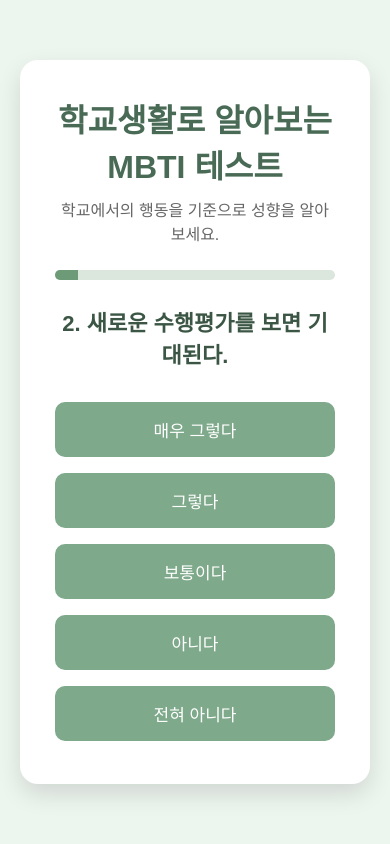
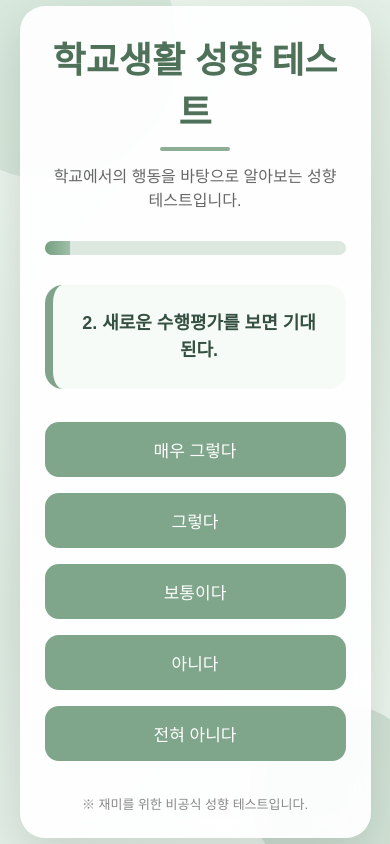
Before and after one commit to serayu2008/web, a plain HTML site: page index.html in a window 390 px wide. Both pictures are taken after a click on the button "매우 그렇다". Drawn offline with Linux system fonts and the light colour scheme.

Commit message:
Update index.html

```diff
--- a/index.html
+++ b/index.html
@@ -3,60 +3,124 @@
 <head>
 <meta charset="UTF-8">
 <meta name="viewport" content="width=device-width, initial-scale=1.0">
-<title>학교생활로 알아보는 MBTI 테스트</title>
+
+<title>학교생활 성향 테스트</title>
 
 <style>
-*{margin:0;padding:0;box-sizing:border-box;font-family:"맑은 고딕",sans-serif;}
+*{
+    margin:0;
+    padding:0;
+    box-sizing:border-box;
+    font-family:"Pretendard","맑은 고딕",sans-serif;
+}
+
 body{
-background:#edf5ef;
-display:flex;
-justify-content:center;
-align-items:center;
-min-height:100vh;
-padding:20px;
+    background:linear-gradient(135deg,#eef7f0,#dceadf,#eef7f0);
+    min-height:100vh;
+    display:flex;
+    justify-content:center;
+    align-items:center;
+    overflow:hidden;
 }
+
+.circle{
+    position:fixed;
+    border-radius:50%;
+    z-index:-1;
+}
+
+.c1{
+    width:260px;
+    height:260px;
+    background:#bdd6c3;
+    top:-80px;
+    left:-80px;
+    opacity:.45;
+}
+
+.c2{
+    width:180px;
+    height:180px;
+    background:#8fb29a;
+    bottom:-40px;
+    right:-40px;
+    opacity:.3;
+}
+
 .card{
-background:white;
-width:100%;
-max-width:700px;
-padding:35px;
-border-radius:18px;
-box-shadow:0 10px 25px rgba(0,0,0,.12);
+    width:90%;
+    max-width:760px;
+    background:rgba(255,255,255,.92);
+    backdrop-filter:blur(10px);
+    border-radius:25px;
+    padding:40px;
+    box-shadow:0 20px 45px rgba(0,0,0,.12);
+    animation:fade .6s;
+}
+
+@keyframes fade{
+from{
+opacity:0;
+transform:translateY(20px);
+}
+to{
+opacity:1;
+transform:translateY(0);
+}
 }
 
 h1{
 text-align:center;
-color:#496b56;
+color:#4f7159;
+font-size:36px;
 margin-bottom:10px;
 }
 
-p{
+h1::after{
+content:"";
+display:block;
+width:70px;
+height:4px;
+background:#8dae94;
+margin:12px auto;
+border-radius:10px;
+}
+
+.subtitle{
 text-align:center;
 color:#666;
-margin-bottom:25px;
+margin-bottom:30px;
 }
 
 .progress{
-height:10px;
-background:#dbe7dd;
-border-radius:10px;
-margin-bottom:25px;
+height:14px;
+background:#dce8df;
+border-radius:20px;
 overflow:hidden;
+margin-bottom:30px;
 }
 
 .bar{
 height:100%;
 width:0%;
-background:#6d9b77;
-transition:.3s;
+background:linear-gradient(90deg,#769e82,#9ec0a7);
+transition:.35s;
+}
+
+.questionBox{
+background:#f6fbf7;
+padding:25px;
+border-radius:18px;
+border-left:8px solid #80a48b;
+margin-bottom:25px;
 }
 
 .question{
 font-size:22px;
+color:#355041;
 font-weight:bold;
-margin-bottom:25px;
-color:#3b5644;
 text-align:center;
+line-height:1.5;
 }
 
 button{
@@ -64,16 +128,18 @@
 padding:15px;
 margin:8px 0;
 border:none;
-border-radius:10px;
-background:#7ea98a;
+border-radius:14px;
+background:#7fa58b;
 color:white;
 font-size:17px;
 cursor:pointer;
-transition:.2s;
+transition:.25s;
 }
 
 button:hover{
-background:#678f72;
+transform:translateY(-3px);
+background:#648b73;
+box-shadow:0 10px 20px rgba(0,0,0,.15);
 }
 
 #result{
@@ -82,40 +148,89 @@
 }
 
 .type{
-font-size:48px;
-color:#53775d;
-margin:20px;
+font-size:72px;
 font-weight:bold;
+color:#557964;
+margin:20px 0;
+animation:pop .5s;
 }
 
-.small{
+@keyframes pop{
+from{
+transform:scale(.5);
+opacity:0;
+}
+to{
+transform:scale(1);
+opacity:1;
+}
+}
+
+.desc{
 font-size:18px;
-line-height:1.7;
 color:#555;
+line-height:1.8;
+margin-top:10px;
 }
 
 .restart{
+margin-top:30px;
+}
+
+.footer{
 margin-top:25px;
+text-align:center;
+font-size:13px;
+color:#888;
+}
+
+@media(max-width:600px){
+
+.card{
+padding:25px;
+}
+
+.question{
+font-size:18px;
+}
+
+.type{
+font-size:55px;
+}
+
 }
 </style>
+
 </head>
 
 <body>
+
+<div class="circle c1"></div>
+<div class="circle c2"></div>
 
 <div class="card">
 
 <div id="quiz">
 
-<h1>학교생활로 알아보는 MBTI 테스트</h1>
-<p>학교에서의 행동을 기준으로 성향을 알아보세요.</p>
+<h1>학교생활 성향 테스트</h1>
+
+<div class="subtitle">
+학교에서의 행동을 바탕으로 알아보는 성향 테스트입니다.
+</div>
 
 <div class="progress">
 <div class="bar" id="bar"></div>
 </div>
 
+<div class="questionBox">
 <div class="question" id="question"></div>
+</div>
 
 <div id="answers"></div>
+
+<div class="footer">
+※ 재미를 위한 비공식 성향 테스트입니다.
+</div>
 
 </div>
 
@@ -125,18 +240,18 @@
 
 <div class="type" id="type"></div>
 
-<div class="small" id="desc"></div>
+<div class="desc" id="desc"></div>
 
-<button class="restart" onclick="location.reload()">다시하기</button>
+<button class="restart" onclick="location.reload()">
+다시 테스트하기
+</button>
 
 </div>
 
 </div>
 
 <script>
-
-const questions=[
-
+  const questions=[
 {q:"쉬는 시간에 먼저 친구에게 말을 건다.",type:"EI"},
 {q:"새로운 수행평가를 보면 기대된다.",type:"SN"},
 {q:"친구의 고민은 공감보다 해결이 중요하다.",type:"TF"},
@@ -148,8 +263,15 @@
 {q:"발표하는 것이 재미있다.",type:"EI"},
 {q:"상상을 자주 하는 편이다.",type:"SN"},
 {q:"감정보다 사실을 먼저 본다.",type:"TF"},
-{q:"시간표나 계획표를 자주 작성한다.",type:"JP"}
+{q:"시간표를 작성하는 것을 좋아한다.",type:"JP"}
+];
 
+const choices=[
+["매우 그렇다",2],
+["그렇다",1],
+["보통이다",0],
+["아니다",-1],
+["전혀 아니다",-2]
 ];
 
 let index=0;
@@ -161,14 +283,6 @@
 J:0,P:0
 };
 
-const choices=[
-["매우 그렇다",2],
-["그렇다",1],
-["보통이다",0],
-["아니다",-1],
-["전혀 아니다",-2]
-];
-
 function showQuestion(){
 
 document.getElementById("bar").style.width=
@@ -177,17 +291,19 @@
 document.getElementById("question").innerHTML=
 (index+1)+". "+questions[index].q;
 
-const area=document.getElementById("answers");
-area.innerHTML="";
+const answers=document.getElementById("answers");
+answers.innerHTML="";
 
-choices.forEach(c=>{
+choices.forEach(choice=>{
 
-const b=document.createElement("button");
-b.innerHTML=c[0];
+const btn=document.createElement("button");
+btn.innerHTML=choice[0];
 
-b.onclick=()=>answer(c[1]);
+btn.onclick=function(){
+answer(choice[1]);
+};
 
-area.appendChild(b);
+answers.appendChild(btn);
 
 });
 
@@ -195,18 +311,13 @@
 
 function answer(value){
 
-let t=questions[index].type;
+const pair=questions[index].type;
 
 if(value>0){
-
-score[t[0]]+=value;
-
+score[pair[0]]+=value;
 }
-
 else if(value<0){
-
-score[t[1]]+=Math.abs(value);
-
+score[pair[1]]+=Math.abs(value);
 }
 
 index++;
@@ -228,6 +339,8 @@
 document.getElementById("quiz").style.display="none";
 document.getElementById("result").style.display="block";
 
+document.getElementById("bar").style.width="100%";
+
 let result="";
 
 result+=score.E>=score.I?"E":"I";
@@ -237,46 +350,45 @@
 
 document.getElementById("type").innerHTML=result;
 
-const descs={
+const desc={
 
-ISTJ:"책임감이 강하고 계획적인 모범 학생입니다.",
+ISTJ:"📚 책임감이 강하며 계획적으로 공부하는 모범형입니다. 맡은 일을 끝까지 해내며 신뢰를 받습니다.",
 
-ISFJ:"배려심이 많고 친구를 잘 도와주는 학생입니다.",
+ISFJ:"🤝 친구들을 잘 챙기고 배려심이 많습니다. 조별 활동에서도 안정적인 역할을 합니다.",
 
-INFJ:"깊이 생각하고 목표를 위해 노력하는 학생입니다.",
+INFJ:"🌱 목표가 뚜렷하고 깊이 생각하는 성향입니다. 조용하지만 영향력이 있습니다.",
 
-INTJ:"분석력이 뛰어나고 스스로 공부를 잘합니다.",
+INTJ:"🧠 분석력이 뛰어나며 스스로 공부하는 것을 좋아합니다.",
 
-ISTP:"실습과 문제 해결을 좋아합니다.",
+ISTP:"🔧 문제를 해결하는 능력이 뛰어나고 실습 활동을 좋아합니다.",
 
-ISFP:"차분하고 자신의 속도를 유지합니다.",
+ISFP:"🎨 차분하고 자신의 속도를 유지하는 편입니다.",
 
-INFP:"창의적이며 상상력이 풍부합니다.",
+INFP:"✨ 창의적이며 상상력이 풍부합니다. 새로운 아이디어를 잘 떠올립니다.",
 
-INTP:"호기심이 많고 탐구를 좋아합니다.",
+INTP:"💡 호기심이 많고 탐구하는 것을 즐깁니다.",
 
-ESTP:"활동적이고 도전을 즐깁니다.",
+ESTP:"⚡ 활동적이며 새로운 도전을 좋아합니다.",
 
-ESFP:"밝고 친구들과 잘 어울립니다.",
+ESFP:"😊 밝고 친구들과 잘 어울리는 분위기 메이커입니다.",
 
-ENFP:"새로운 아이디어가 많고 적극적입니다.",
+ENFP:"🌈 새로운 경험과 아이디어를 좋아하는 열정적인 학생입니다.",
 
-ENTP:"토론과 새로운 생각을 좋아합니다.",
+ENTP:"🚀 토론과 창의적인 문제 해결을 좋아합니다.",
 
-ESTJ:"리더십이 강하고 계획적으로 행동합니다.",
+ESTJ:"📅 계획을 세우고 친구들을 이끄는 리더형입니다.",
 
-ESFJ:"친구들과 협력하는 것을 좋아합니다.",
+ESFJ:"💚 협동심이 뛰어나고 주변 사람들을 잘 도와줍니다.",
 
-ENFJ:"사람들을 이끄는 능력이 뛰어납니다.",
+ENFJ:"🌟 리더십과 배려심을 함께 가진 학생입니다.",
 
-ENTJ:"목표 지향적이고 추진력이 강합니다."
+ENTJ:"🏆 목표를 향해 적극적으로 도전하는 추진력 있는 성향입니다."
 
 };
 
 document.getElementById("desc").innerHTML=
-descs[result]||"균형 잡힌 학교생활 성향입니다.";
-
-document.getElementById("bar").style.width="100%";
+desc[result] ||
+"균형 잡힌 학교생활 성향입니다.";
 
 }
 
```
